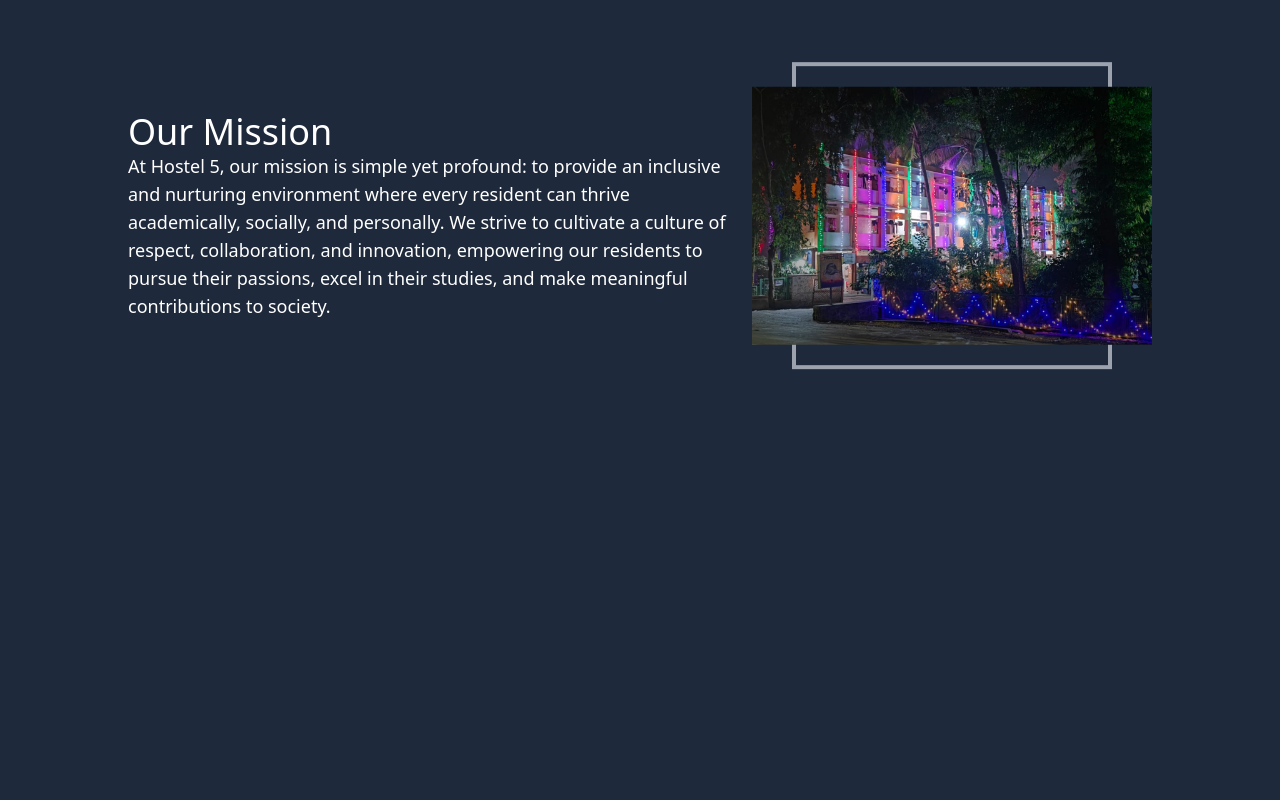
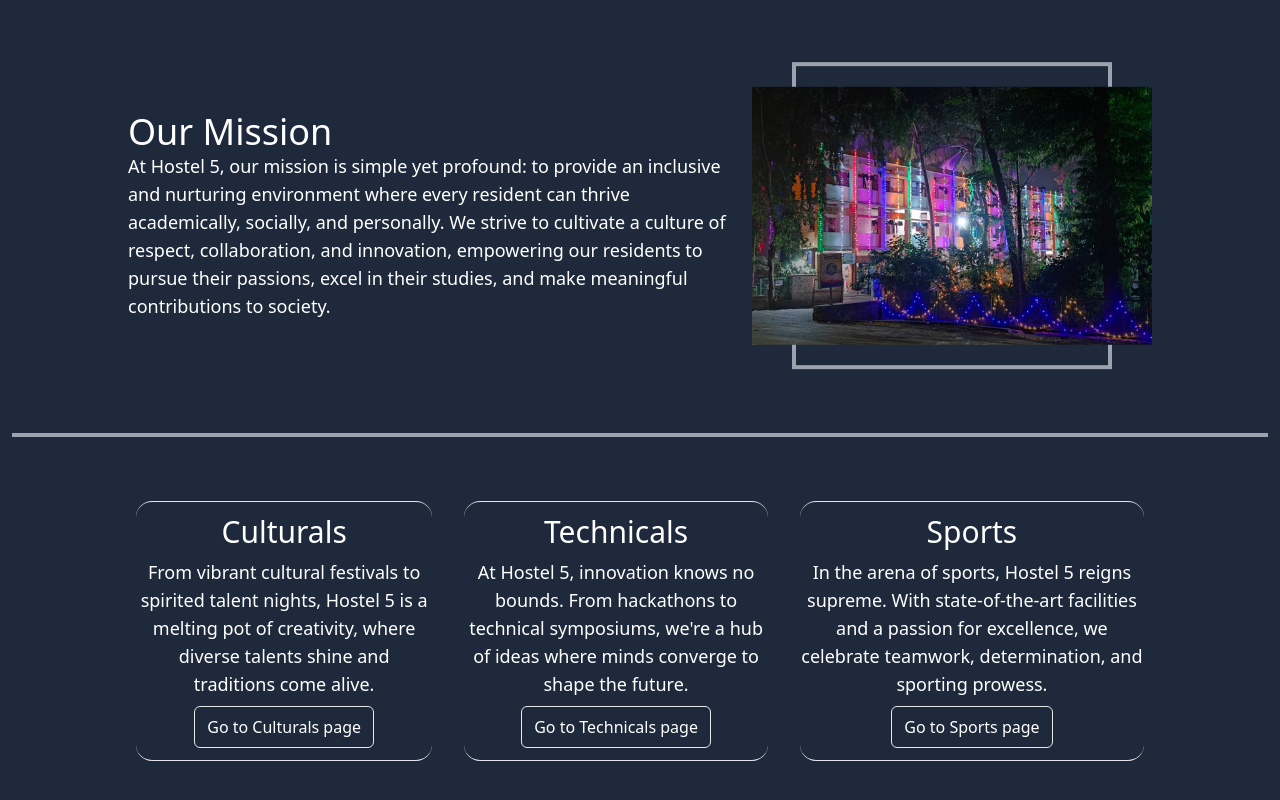
Before and after one commit to Hostel-5/Hostel-5-Website, a React (Vite) app: page / in a window 1280 px wide. Shown: the part 1180-1980 px from the top of the page. Before the commit the page ends 1589 px from the top, so only its background shows below. Built offline with nearby package versions, Linux system fonts and the light colour scheme.

Commit message:
Added division sections on home page

```diff
--- a/src/components/Home.jsx
+++ b/src/components/Home.jsx
@@ -1,4 +1,5 @@
 import { useEffect, useState, useRef } from "react";
+import { Link } from "react-router-dom";
 
 export default function Home() {
   const typingHeadArray = ["Hostel 5", "PentHouse", "Insti Ka Baap"];
@@ -45,7 +46,7 @@ export default function Home() {
   }, []);
 
   return (
-    <div className="flex flex-col gap-6">
+    <div className="flex flex-col gap-6 select-none">
       {/* landing page */}
       <div className="flex flex-col gap-3 sm:flex-row sm:h-[80vh] items-center sm:max-w-screen-lg sm:m-auto">
         <div className="m-auto flex-1">
@@ -61,7 +62,7 @@ export default function Home() {
             <span className="border-2 ml-2"></span>
           </div>
           <div className="text-lg text-center">
-            Welcome to the beating heart of student life at IIT Bombay — where
+            Welcome to the beating heart of student life at IIT Bombay where
             camaraderie meets academic excellence, and every corridor echoes
             with the spirit of innovation. Welcome to Hostel 5, your home away
             from home.
@@ -114,6 +115,41 @@ export default function Home() {
           </div>
         </div>
       </div>
+      <hr className="border-2 border-gray-400" />
+      {/* division page */}
+      <div className="flex flex-col gap-4 my-10 text-white md:flex-row max-w-screen-lg m-auto">
+        {[
+          [
+            "Culturals",
+            "From vibrant cultural festivals to spirited talent nights, Hostel 5 is a melting pot of creativity, where diverse talents shine and traditions come alive.",
+            "/cult",
+          ],
+          [
+            "Technicals",
+            "At Hostel 5, innovation knows no bounds. From hackathons to technical symposiums, we're a hub of ideas where minds converge to shape the future.",
+            "/tech",
+          ],
+          [
+            "Sports",
+            "In the arena of sports, Hostel 5 reigns supreme. With state-of-the-art facilities and a passion for excellence, we celebrate teamwork, determination, and sporting prowess.",
+            "/sports",
+          ],
+        ].map((division) => (
+          <div
+            className="flex flex-col gap-2 mx-2 border-b border-t py-3 rounded-2xl"
+            key={division[0] + "home-section"}
+          >
+            <div className="m-auto text-3xl">{division[0]}</div>
+            <div className="text-lg text-center">{division[1]}</div>
+            <Link
+              to={division[2]}
+              className="relative m-auto border px-3 py-2 rounded-md before:content-[''] before:absolute before:-z-10 before:bg-slate-600 before:top-0 before:left-0 before:h-full before:w-full before:max-w-0 before:hover:max-w-full before:rounded-md before:transition-all"
+            >
+              Go to {division[0]} page
+            </Link>
+          </div>
+        ))}
+      </div>
     </div>
   );
 }
```
